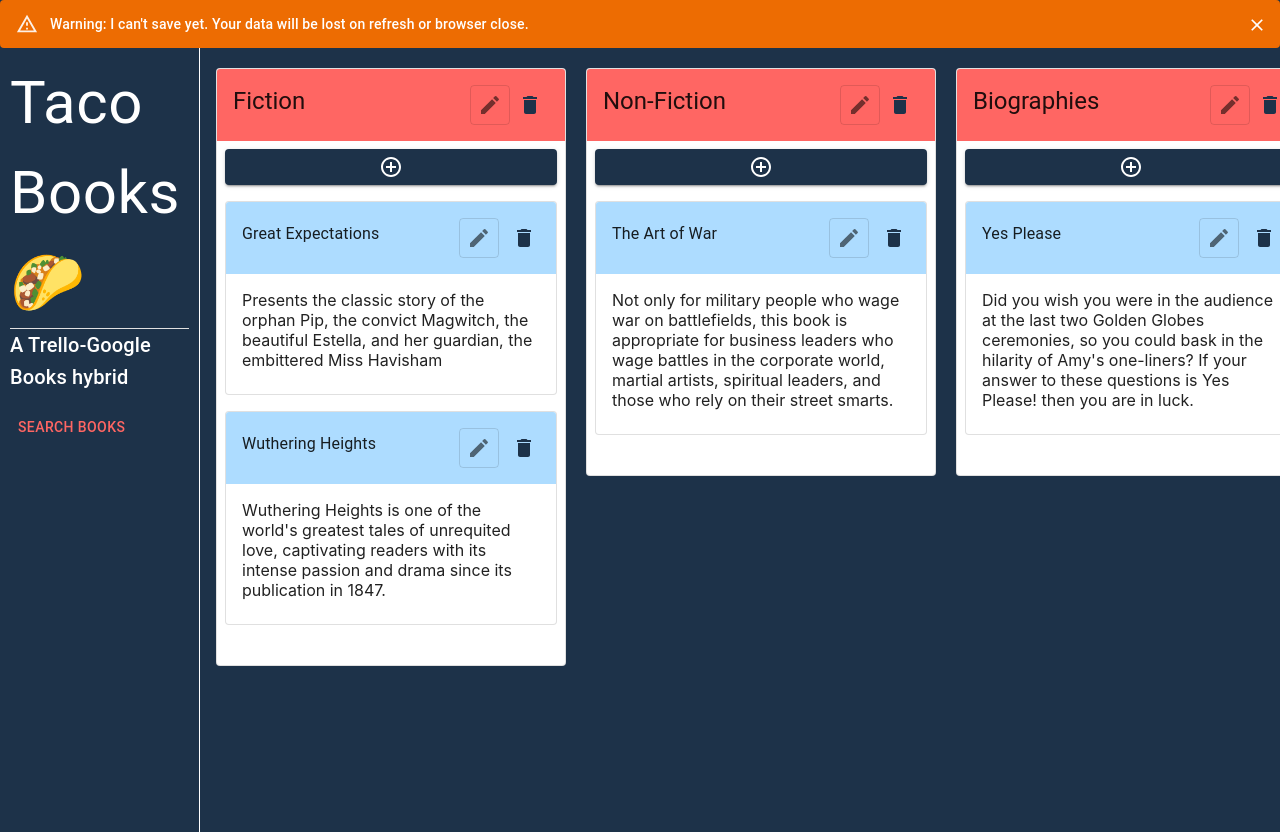
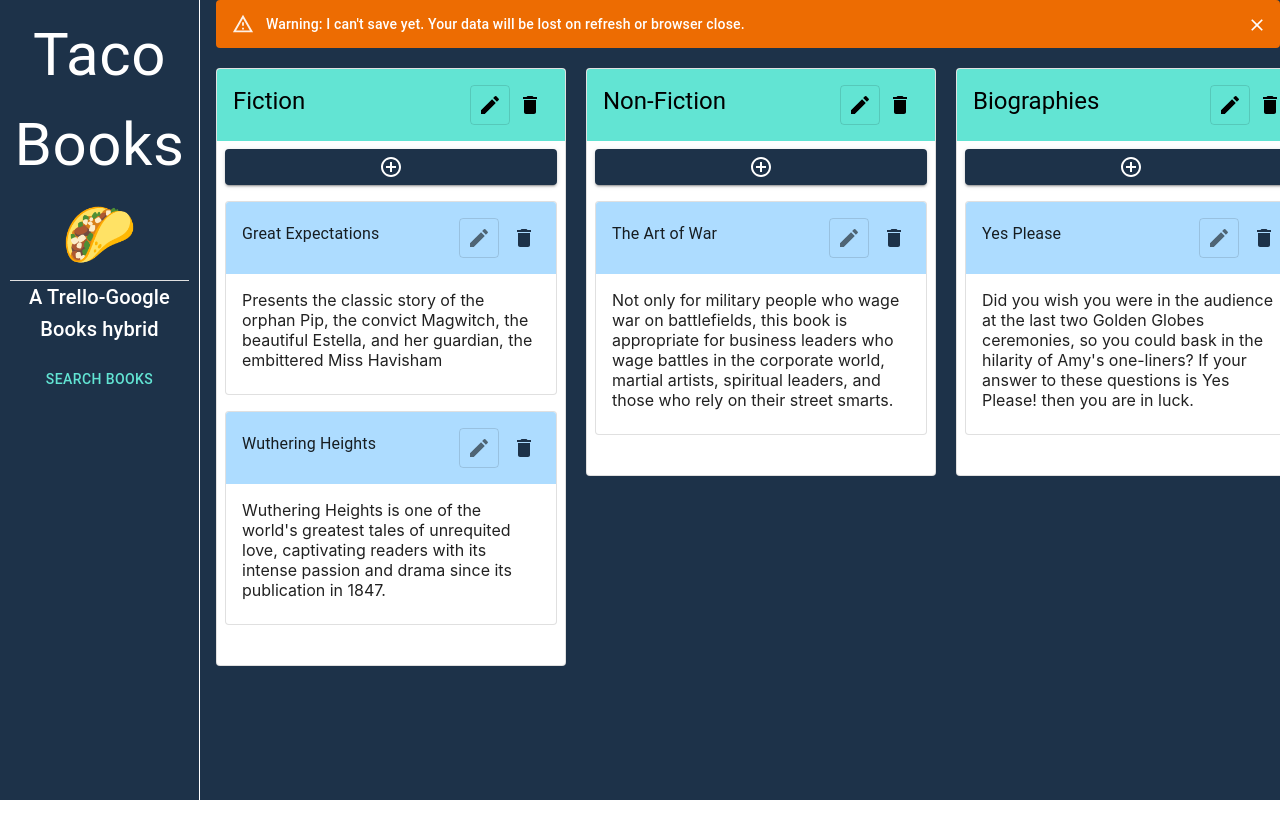
Before and after one commit to 8ftBeanBag/TacoBooks, a Next.js app in the folder taco-books/: page / in a window 1280 px wide. After the commit the page ends 800 px from the top, so only its background shows below. Built offline with nearby package versions, Linux system fonts and the light colour scheme.

Commit message:
updated per feedback

```diff
--- a/taco-books/components/book.js
+++ b/taco-books/components/book.js
@@ -30,7 +30,7 @@ export default function Book({initTitle, initDescription, deleteBook, index, id,
                                 editTitle ?
                                 <TextField value={bookTitle} onChange={(e)=>setTitle(e.target.value)} onKeyDown={(e)=>{
                                     if(e.key == "Enter"){
-                                        setEditTitle()
+                                        setEditTitle(false)
                                     }
                                 }}
                                 variant="standard" fullWidth></TextField>
@@ -60,9 +60,13 @@ export default function Book({initTitle, initDescription, deleteBook, index, id,
                         }
                     </Grid>
                 }/>
-                <CardContent sx={{overflowY: 'auto'}}>
+                <CardContent sx={{overflowY: 'auto', maxHeight: '300px'}}>
                     {editTitle ?
-                        <TextField multiline value={description} fullWidth onChange={(e)=>setDescription(e.target.value)}></TextField>
+                        <TextField multiline value={description} fullWidth onChange={(e)=>setDescription(e.target.value)} onKeyDown={(e)=>{
+                            if(e.key == "Enter"){
+                                setEditTitle(false)
+                            }
+                        }}></TextField>
                         : description
                     }
                 </CardContent>
--- a/taco-books/components/header.js
+++ b/taco-books/components/header.js
@@ -23,7 +23,7 @@ export default class extends React.Component {
 
     render(){
         return (
-            <Box className='header-bar' sx={{ backgroundColor: 'primary.main', minHeight: {xs: 'auto', md:"100%"}, p: '10px', borderRight: {md: '1px solid white', sx:'none'}}}>
+            <Box className='header-bar' sx={{ backgroundColor: 'primary.main', minHeight: {xs: 'auto', md:"100%"}, p: '10px', borderRight: {md: '1px solid white', sx:'none'}, textAlign: 'center'}}>
                 <Typography sx={{fontSize: {xs: 40, md: 45, lg: 60}}} color="white">Taco Books 🌮</Typography>
                 <Divider color="white"/>
                 <Typography variant="h6" color="white">A <a>Trello</a>-<a>Google Books</a> hybrid</Typography>
@@ -44,7 +44,7 @@ export default class extends React.Component {
                     </NativeSelect>
                 </FormControl> */}
 
-                <Button sx={{color: 'secondary1.main', mt: 2, float: {xs: 'right', md: 'none'}, display: 'block'}} onClick={this.handleShowSearch}>Search Books</Button>
+                <Button sx={{color: 'secondary1.main', mt: 2, float: {xs: 'right', md: 'none'}, display: 'inline-block'}} onClick={this.handleShowSearch}>Search Books</Button>
             </Box>
         )
     }
--- a/taco-books/components/list.js
+++ b/taco-books/components/list.js
@@ -23,9 +23,9 @@ export default function BookList({deleteList, cards, title, id, index}){
     let dropData = dropTarget(cardDropped, index)
 
     return (
-        <Box ref={dropData.ref}>
-            <Card ref={dragData.ref} data-handler-id={dragData.id} style={{opacity: dragData.opacity}} sx={{ width: {md: 350, xs: '100%'}, maxHeight: '100%', overflowY: 'auto', mr: {md: '20px'}, mt: {xs: 2, md: 0}}} variant="outlined">
-                <CardHeader sx={{ backgroundColor: 'secondary1.main' }} title={
+        <Box ref={dropData.ref} sx={{ height: "100%" }}>
+            <Card ref={dragData.ref} data-handler-id={dragData.id} style={{opacity: dragData.opacity}} sx={{ width: {md: 350, xs: '100%'}, maxHeight: '95%', overflowY: 'auto', mr: {md: '20px'}, mt: {xs: 2, md: 0}}} variant="outlined">
+                <CardHeader sx={{ backgroundColor: 'secondary1.main', color: 'secondary1.text' }} title={
                     <Grid container
                         direction="row"
                         justifyContent="space-between"
@@ -40,7 +40,7 @@ export default function BookList({deleteList, cards, title, id, index}){
                                 }}
                                 variant="standard" fullWidth></TextField>
                                 :
-                                <Typography variant="h5" noWrap sx={{ display: "inline-block"}}>{name}</Typography>
+                                <Typography variant="h5" noWrap sx={{ width: '100%', display: "inline-block"}}>{name}</Typography>
                             }
                         </Grid>
                         <Grid item xs={2}>
@@ -52,12 +52,12 @@ export default function BookList({deleteList, cards, title, id, index}){
                             size='small'
                             color='primary'
                             >
-                                <EditIcon />
+                                <EditIcon sx={{color: 'secondary1.text'}} />
                             </ToggleButton>
                         </Grid>
                         <Grid item xs={2}>
                             <IconButton aria-label="delete" color="primary" onClick={deleteList}>
-                                <DeleteIcon />
+                                <DeleteIcon sx={{color: 'secondary1.text'}} />
                             </IconButton>
                         </Grid>
                     </Grid>
@@ -71,7 +71,8 @@ export default function BookList({deleteList, cards, title, id, index}){
                               initDescription={card.description}
                               initTitle={card.title}
                               deleteBook={()=>deleteCard(id, card.id)}
-                              listId={id}></Book>
+                              listId={id}
+                              noEdit={false}></Book>
                     )}
                 </CardContent>
             </Card>
--- a/taco-books/components/mainLayout.js
+++ b/taco-books/components/mainLayout.js
@@ -1,15 +1,16 @@
 import React, { useCallback } from 'react';
-import { Button, Box, Grid } from "@mui/material";
+import { Button, Box, Grid, Alert } from "@mui/material";
 import Search from '../components/searchBooks'
 import ControlPointIcon from '@mui/icons-material/ControlPoint';
 import Header from '../components/header.js';
 import BookList from '../components/list.js';
-import { v4 as uuidv4 } from 'uuid';
 import { useStore } from '../stores/lists';
+import { useState } from 'react';
 
 export default function MainLayout({lists, display, updateLists, displaySearch, foundBooks, updateFound}) {
     const addList = useStore((state) => state.addList)
     const deleteList = useStore((state) => state.deleteList)
+    const [alert, setAlert] = useState(true)
 
     return (
         <Grid container spacing={2} sx={{height: '100vh'}}>
@@ -19,8 +20,12 @@ export default function MainLayout({lists, display, updateLists, displaySearch,
             {display ? <Grid item md={4} lg={3}><Search foundBooks={foundBooks} updateFound={updateFound}/> </Grid> : null}
 
             <Grid item md={ display ? 6 : 10} lg={ display ? 7 : 10 }>
-                <Box sx={{height: '100%'}}>
-                    <Box sx={{py: '20px', overflowX: 'auto', display: 'flex', height: '100%'}}>
+                <Box sx={{height: '100vh', overflow: 'hidden'}}>
+                    { alert ?
+                        <Alert onClose={() => setAlert(false)} variant='filled' severity="warning">Warning: I can't save yet. Your data will be lost on refresh or browser close.</Alert>
+                    : null
+                    }
+                    <Box sx={{py: '20px', overflowX: 'scroll', display: 'flex', height: '100%'}}>
                         {lists.map((list, idx) =>
                         <BookList key={list.id}
                                   deleteList={()=>deleteList(list.id)}
@@ -29,7 +34,7 @@ export default function MainLayout({lists, display, updateLists, displaySearch,
                                   id={list.id}
                                   index={idx}/>
                         )}
-                        <Button sx={{mr: '20px', ml: {xs: '10px', md: 0}}} variant="contained" color="secondary2" onClick={() => addList()}><ControlPointIcon/></Button>
+                        <Button sx={{mr: '20px', ml: {xs: '10px', md: 0, height: '95%'}}} variant="contained" color="secondary2" onClick={() => addList()}><ControlPointIcon/></Button>
                     </Box>
                 </Box>
             </Grid>
--- a/taco-books/components/searchBooks.js
+++ b/taco-books/components/searchBooks.js
@@ -29,7 +29,8 @@ export default function Search(){
                           index={idx}
                           id={card.id}
                           initDescription={card.description}
-                          initTitle={card.title}></Book>
+                          initTitle={card.title}
+                          noEdit={true}></Book>
                 )}
             </Container>
             <style jsx>{`
--- a/taco-books/pages/index.js
+++ b/taco-books/pages/index.js
@@ -19,7 +19,6 @@ export default function Index() {
   const matches = useMediaQuery(theme.breakpoints.up('md'));
   // state
   const [display, displaySearch] = useState(false)
-  const [alert, setAlert] = useState(true)
   const foundBooks = useStore((state) => state.foundBooks)
   const updateFound = useStore((state) => state.updateFound)
   const lists = useStore((state) => state.lists)
@@ -28,10 +27,6 @@ export default function Index() {
     <ThemeProvider theme={appTheme}>
       <DndProvider backend={HTML5Backend}>
         <Box sx={{minHeight: '100vh', backgroundColor: 'background.main', m: 0, overflowY: "auto"}}>
-          { alert ?
-            <Alert onClose={() => setAlert(false)} variant='filled' severity="warning">Warning: I can't save yet. Your data will be lost on refresh or browser close.</Alert>
-          : null
-          }
           { matches ?
             <MainLayout
               lists={lists} updateLists={(listId, cards)=>updateListCards(listId, cards)}
--- a/taco-books/theme.js
+++ b/taco-books/theme.js
@@ -3,7 +3,7 @@ import { createTheme } from "@mui/material/styles";
 export const appTheme = createTheme({
   palette: {
     primary: {main: "#1D3249", text: '#ffffff'},
-    secondary1: {main: "#FF6663"},
+    secondary1: {main: "#62E4D3", text: '#000000'},
     secondary2: {main: "#ADDCFF"},
     background: {main: "#1D3249"},
   },
```
